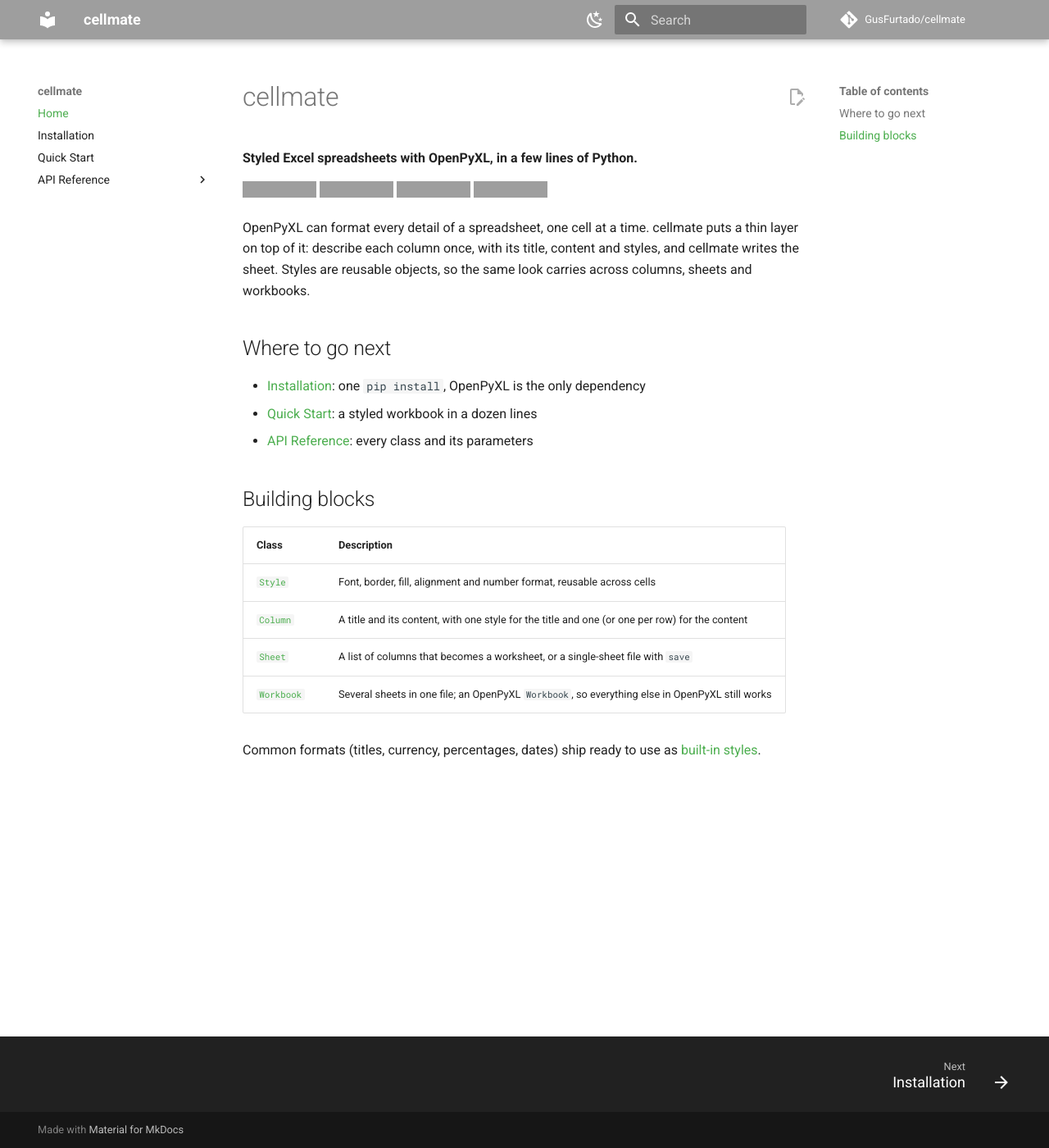
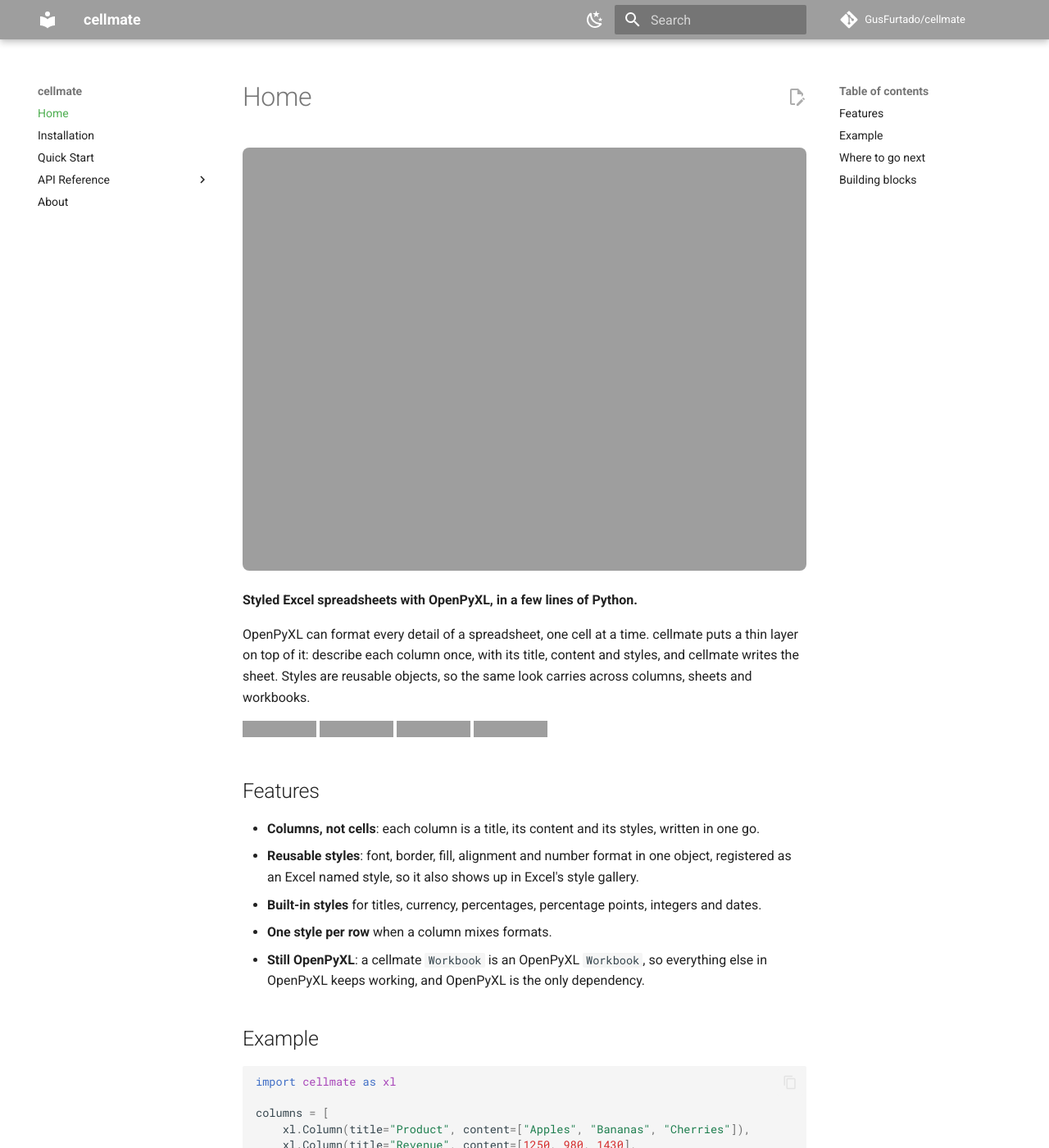
Before and after one commit to GusFurtado/cellmate, an MkDocs documentation site: the page built from docs/index.md, in a window 1280 px wide and 1400 px high. Shown: the whole window at 82% size. Built offline with MkDocs 1.6.1 and Material for MkDocs 9.7.7, drawn with Linux system fonts in a browser that asks for light colours; comment, search, counter and statistics services are not loaded; some of the changed text lies outside the part shown; grey boxes are pictures that could not be loaded.

Commit message:
Standardize the docs home page and add an About page
The home page follows the layout shared by every project's docs: the card
from gustavofurtado.com as hero, short and longer description, badges,
features, a short example, where to go next and the building blocks.
License, credits and contributing go to a new About page, last in the nav.

Co-Authored-By: Claude Opus 5.5 <noreply@anthropic.com>

````diff
--- a/docs/assets/extra.css
+++ b/docs/assets/extra.css
@@ -6,3 +6,8 @@
 .md-header[data-md-state="shadow"] {
   box-shadow: 0 0 0.2rem rgba(0, 0, 0, 0.4), 0 0.2rem 0.4rem rgba(0, 0, 0, 0.5);
 }
+
+/* Home page hero: the project card from gustavofurtado.com. */
+.md-typeset img.hero {
+  border-radius: 0.4rem;
+}
--- a/docs/index.md
+++ b/docs/index.md
@@ -1,22 +1,50 @@
-# cellmate
+<p align="center">
+  <img class="hero" src="https://www.gustavofurtado.com/assets/img/projects/cellmate.png" alt="cellmate" width="100%">
+</p>
 
 **Styled Excel spreadsheets with OpenPyXL, in a few lines of Python.**
-
-[![PyPI](https://img.shields.io/pypi/v/cellmate)](https://pypi.org/project/cellmate/)
-[![Python versions](https://img.shields.io/pypi/pyversions/cellmate)](https://pypi.org/project/cellmate/)
-[![Downloads](https://static.pepy.tech/badge/cellmate/month)](https://pepy.tech/projects/cellmate)
-[![License](https://img.shields.io/pypi/l/cellmate)](https://github.com/GusFurtado/cellmate/blob/main/LICENSE)
 
 OpenPyXL can format every detail of a spreadsheet, one cell at a time. cellmate puts a thin layer
 on top of it: describe each column once, with its title, content and styles, and cellmate writes
 the sheet. Styles are reusable objects, so the same look carries across columns, sheets and
 workbooks.
 
+[![PyPI](https://img.shields.io/pypi/v/cellmate)](https://pypi.org/project/cellmate/)
+[![Python versions](https://img.shields.io/pypi/pyversions/cellmate)](https://pypi.org/project/cellmate/)
+[![Downloads](https://static.pepy.tech/badge/cellmate/month)](https://pepy.tech/projects/cellmate)
+[![License](https://img.shields.io/pypi/l/cellmate)](about.md#license)
+
+## Features
+
+- **Columns, not cells**: each column is a title, its content and its styles, written in one go.
+- **Reusable styles**: font, border, fill, alignment and number format in one object, registered
+  as an Excel named style, so it also shows up in Excel's style gallery.
+- **Built-in styles** for titles, currency, percentages, percentage points, integers and dates.
+- **One style per row** when a column mixes formats.
+- **Still OpenPyXL**: a cellmate `Workbook` is an OpenPyXL `Workbook`, so everything else in
+  OpenPyXL keeps working, and OpenPyXL is the only dependency.
+
+## Example
+
+```python
+import cellmate as xl
+
+columns = [
+    xl.Column(title="Product", content=["Apples", "Bananas", "Cherries"]),
+    xl.Column(title="Revenue", content=[1250, 980, 1430],
+              content_style=xl.CURRENCY),
+    xl.Column(title="Growth", content=[0.05, -0.02, 0.12],
+              content_style=xl.PERCENTAGE),
+]
+xl.Sheet(data=columns, sheet_name="Sales").save("sales.xlsx")
+```
+
 ## Where to go next
 
 - [Installation](installation.md): one `pip install`, OpenPyXL is the only dependency
 - [Quick Start](quickstart.md): a styled workbook in a dozen lines
 - [API Reference](reference/components.md): every class and its parameters
+- [About](about.md): license, credits and contributing
 
 ## Building blocks
 
--- a/mkdocs.yml
+++ b/mkdocs.yml
@@ -41,6 +41,7 @@ nav:
   - API Reference:
       - Components: reference/components.md
       - Built-in styles: reference/styles.md
+  - About: about.md
 
 plugins:
   - search
````
Also changed, not shown: docs/about.md (added, +27 -0 lines).
